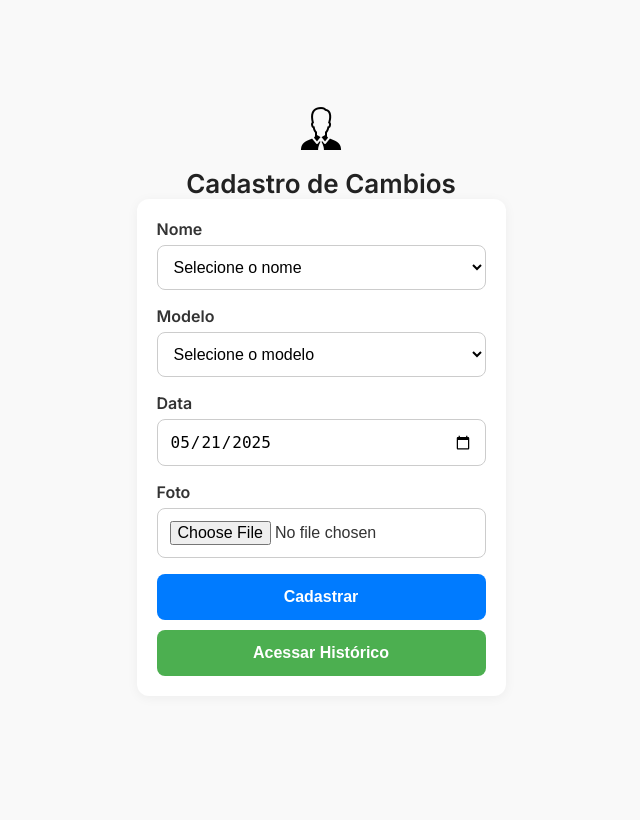
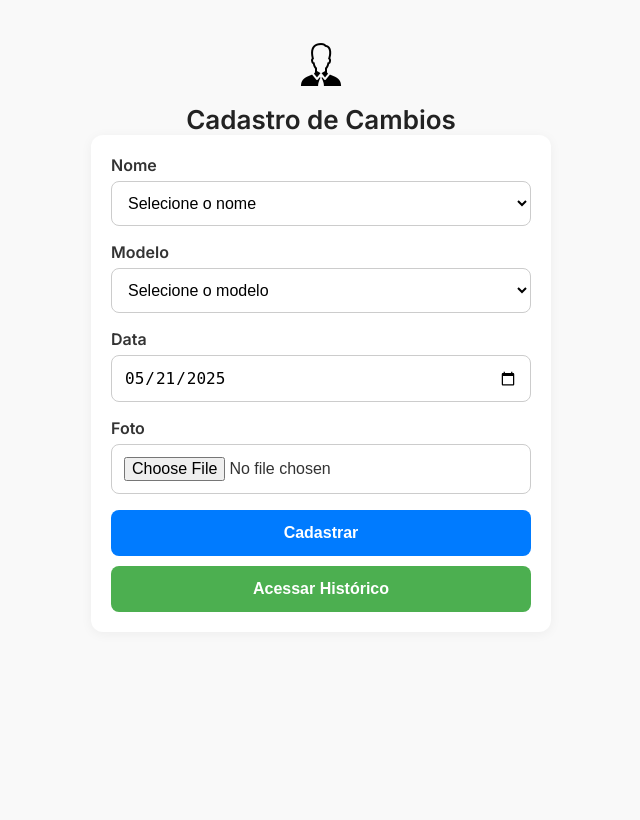
Before and after one commit to DiogoMatsukuraDeOliveira/projetoparaempresa, a PHP site: page / in a window 1280 px wide. Shown: the whole page, without its empty margins (319-959 px from the left). Before the commit the page ends 676 px from the top, so only its background shows below. Run offline with PHP 8.4, Linux system fonts and the light colour scheme.

Commit message:
Testecss 1.6.5.2

```diff
--- a/css/styles.css
+++ b/css/styles.css
@@ -1,25 +1,34 @@
-/* Reset básico e fonte */
-html, body {
-  height: 100%;
+/* ==== Reset básico e fonte ==== */
+*,
+*::before,
+*::after {
+  box-sizing: border-box;
   margin: 0;
   padding: 0;
-  box-sizing: border-box;
+}
+
+html {
   font-family: 'Inter', sans-serif;
   background-color: #f9f9f9;
   color: #333;
-  display: flex;
-  align-items: center;    /* centra verticalmente */
-  justify-content: center;/* centra horizontalmente */
 }
 
-/* Container centralizado */
+body {
+  min-height: 100vh;
+  margin: 0;
+  padding: 0;
+  overflow-x: hidden;
+}
+
+/* ==== Container centralizado horizontalmente ==== */
 .container {
   width: 95%;
   max-width: 500px;
+  margin: 20px auto;
   padding: 20px;
 }
 
-/* Header */
+/* ==== Header ==== */
 .header {
   display: flex;
   flex-direction: column;
@@ -33,21 +42,20 @@ html, body {
 }
 
 h1 {
-  margin: 0;
   font-size: 26px;
+  color: #222;
   text-align: center;
-  color: #222;
 }
 
-/* Card */
+/* ==== Card ==== */
 .card {
   background: #fff;
-  padding: 20px;
   border-radius: 12px;
   box-shadow: 0 2px 12px rgba(0, 0, 0, 0.05);
+  padding: 20px;
 }
 
-/* Formulário */
+/* ==== Formulário ==== */
 .form-grid {
   display: flex;
   flex-direction: column;
@@ -72,6 +80,7 @@ select,
 input[type="date"],
 input[type="file"],
 input[type="text"] {
+  width: 100%;
   padding: 12px;
   border: 1px solid #ccc;
   border-radius: 8px;
@@ -86,7 +95,7 @@ input:focus {
   outline: none;
 }
 
-/* Botões */
+/* ==== Botões ==== */
 .form-actions {
   display: flex;
   flex-direction: column;
@@ -94,62 +103,56 @@ input:focus {
 }
 
 .btn {
+  width: 100%;
   padding: 14px;
+  font-size: 16px;
+  font-weight: 600;
   border: none;
   border-radius: 8px;
-  font-weight: 600;
-  font-size: 16px;
   cursor: pointer;
-  transition: background-color 0.3s ease, transform 0.1s;
+  transition: filter 0.2s, transform 0.1s;
 }
 
 .btn-primary {
   background-color: #007bff;
-  color: white;
+  color: #fff;
 }
-
 .btn-primary:hover,
 .btn-primary:focus {
   filter: brightness(0.9);
 }
-
 .btn-primary:active {
   transform: scale(0.98);
 }
 
 .btn-secondary {
   background-color: #4caf50;
-  color: white;
+  color: #fff;
 }
-
 .btn-secondary:hover,
 .btn-secondary:focus {
   filter: brightness(0.9);
 }
-
 .btn-secondary:active {
   transform: scale(0.98);
 }
 
-/* Histórico e outros */
+/* ==== Histórico ==== */
 #historyList {
   margin-top: 20px;
   max-height: 400px;
   overflow-y: auto;
 }
-
 #historyList div {
   background-color: #fafafa;
   padding: 12px;
   border-radius: 8px;
   margin-bottom: 10px;
-  box-shadow: 0 1px 4px rgba(0,0,0,0.05);
+  box-shadow: 0 1px 4px rgba(0, 0, 0, 0.05);
 }
-
 #historyList div p {
   margin: 5px 0;
 }
-
 #historyList div img {
   max-width: 100px;
   max-height: 100px;
@@ -161,7 +164,6 @@ input:focus {
   gap: 10px;
   justify-content: center;
 }
-
 .action-buttons button {
   background: transparent;
   border: none;
@@ -170,29 +172,26 @@ input:focus {
   border-radius: 50%;
   transition: background-color 0.2s;
 }
-
 .action-buttons button:hover {
   background-color: #eee;
 }
-
 .edit-btn:hover {
   color: #ffa500;
 }
-
 .delete-btn:hover {
   color: #ff6347;
 }
 
-/* Responsivo */
+/* ==== Responsividade ==== */
 @media (max-width: 768px) {
   h1 {
     font-size: 24px;
   }
-
-  select, input, label {
+  select,
+  input,
+  label {
     font-size: 15px;
   }
-
   .btn {
     font-size: 15px;
   }
@@ -202,18 +201,16 @@ input:focus {
   h1 {
     font-size: 22px;
   }
-
-  select, input, label {
+  select,
+  input,
+  label {
     font-size: 14px;
   }
-
   .btn {
     font-size: 14px;
     padding: 12px;
   }
-
   .form-actions {
-    flex-direction: column;
     gap: 8px;
   }
 }
```
